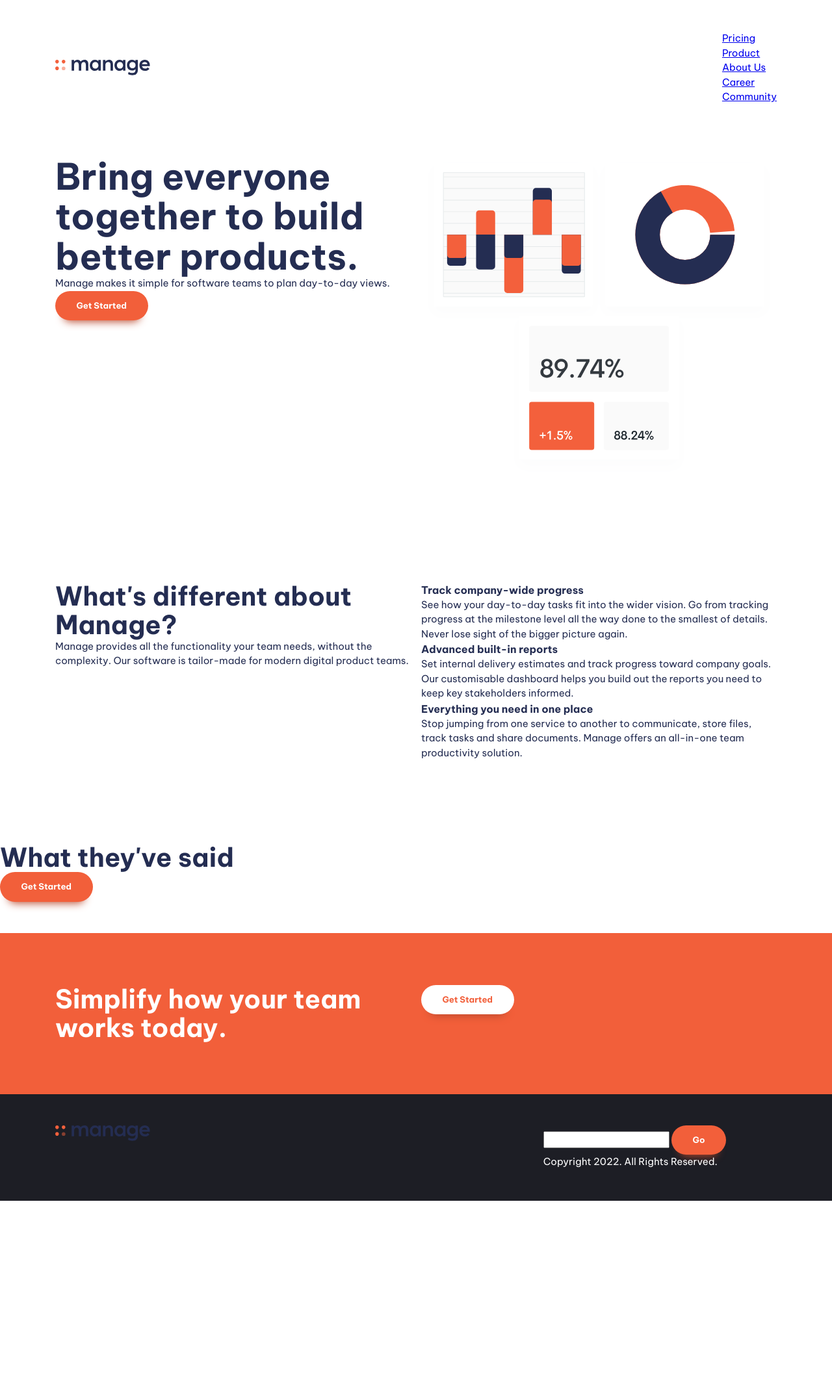
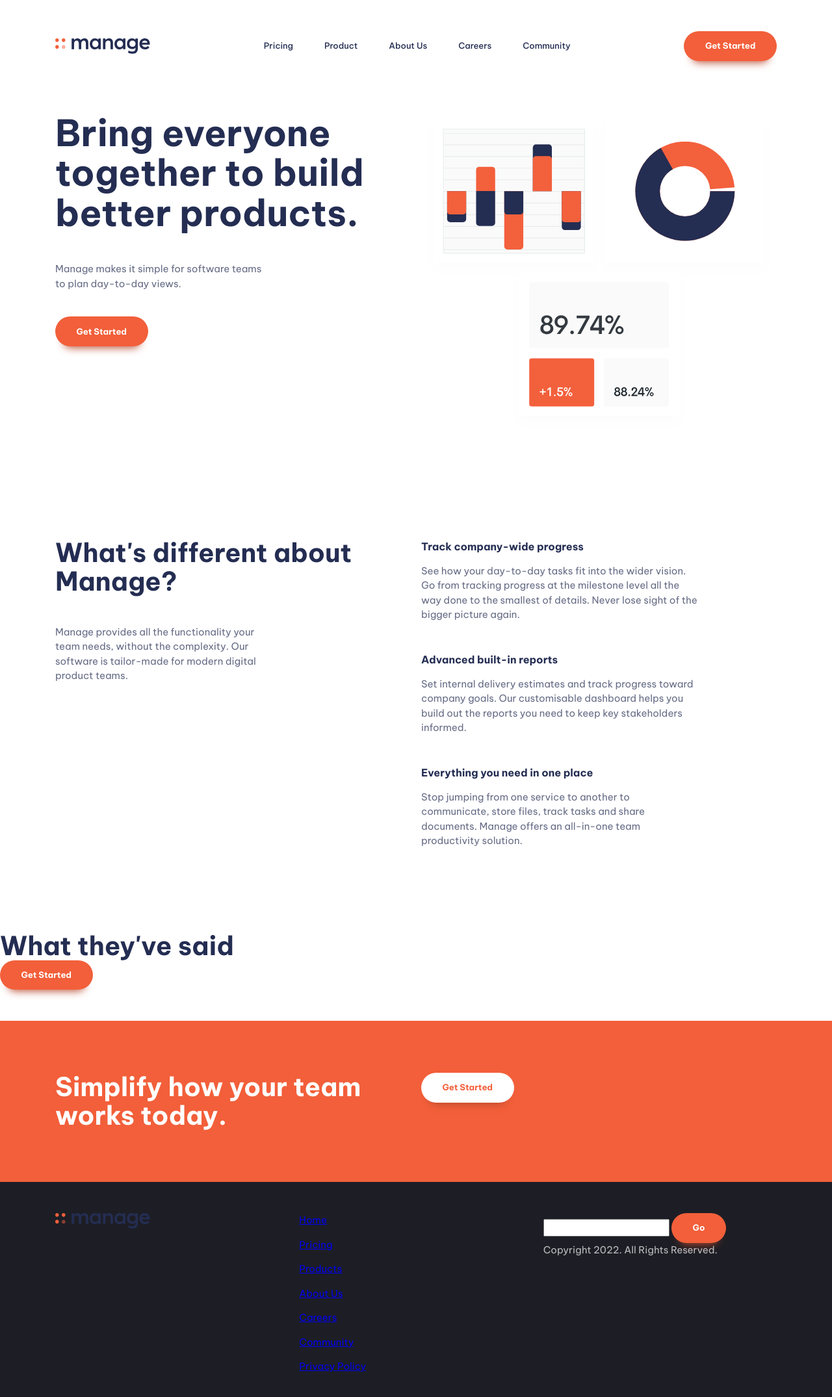
Before and after one commit to pulsar1812/landing-page-vanilla, a website built with Vite: page index.html in a window 1280 px wide. Shown: the whole page at 65% size. Before the commit the page ends 1848 px from the top, so only its background shows below. Built offline with nearby package versions, Linux system fonts and the light colour scheme; a web font is replaced by a local one.

Commit message:
Finish Part 5

```diff
--- a/index.html
+++ b/index.html
@@ -11,6 +11,7 @@
       rel="stylesheet"
     />
     <link rel="stylesheet" href="style.css" />
+    <script type="module" src="/main.js" defer></script>
     <title>Vite App</title>
   </head>
   <body>
@@ -42,11 +43,13 @@
               <li><a href="#">Pricing</a></li>
               <li><a href="#">Product</a></li>
               <li><a href="#">About Us</a></li>
-              <li><a href="#">Career</a></li>
+              <li><a href="#">Careers</a></li>
               <li><a href="#">Community</a></li>
             </ul>
           </nav>
-          <button class="button" style="display: none">Get Started</button>
+          <button class="button display-sm-none display-md-inline-flex">
+            Get Started
+          </button>
         </div>
       </div>
     </header>
@@ -55,7 +58,7 @@
       <section class="padding-block-900">
         <div class="container">
           <div class="even-columns">
-            <div>
+            <div class="flow">
               <h1 class="fs-primary-heading fw-bold">
                 Bring everyone together to build better products.
               </h1>
@@ -75,7 +78,7 @@
       <section class="padding-block-900">
         <div class="container">
           <div class="even-columns">
-            <div>
+            <div class="flow">
               <h2 class="fs-secondary-heading fw-bold">
                 What's different about Manage?
               </h2>
@@ -86,33 +89,40 @@
               </p>
             </div>
             <div>
-              <ul class="numbered-items" role="list">
+              <ul class="numbered-items flow" role="list">
                 <li>
+                  <div class="flow" style="--flow-spacer: 1em">
                     <h3 class="fs-600 fw-bold">Track company-wide progress</h3>
-                  <p>
-                    See how your day-to-day tasks fit into the wider vision. Go
-                    from tracking progress at the milestone level all the way
-                    done to the smallest of details. Never lose sight of the
-                    bigger picture again.
+                    <p data-width="wide">
+                      See how your day-to-day tasks fit into the wider vision.
+                      Go from tracking progress at the milestone level all the
+                      way done to the smallest of details. Never lose sight of
+                      the bigger picture again.
                     </p>
+                  </div>
                 </li>
                 <li>
+                  <div class="flow" style="--flow-spacer: 1em">
                     <h3 class="fs-600 fw-bold">Advanced built-in reports</h3>
-                  <p>
+                    <p data-width="wide">
                       Set internal delivery estimates and track progress toward
                       company goals. Our customisable dashboard helps you build
-                    out the reports you need to keep key stakeholders informed.
+                      out the reports you need to keep key stakeholders
+                      informed.
                     </p>
+                  </div>
                 </li>
                 <li>
+                  <div class="flow" style="--flow-spacer: 1em">
                     <h3 class="fs-600 fw-bold">
                       Everything you need in one place
                     </h3>
-                  <p>
+                    <p data-width="wide">
                       Stop jumping from one service to another to communicate,
-                    store files, track tasks and share documents. Manage offers
-                    an all-in-one team productivity solution.
+                      store files, track tasks and share documents. Manage
+                      offers an all-in-one team productivity solution.
                     </p>
+                  </div>
                 </li>
               </ul>
             </div>
@@ -159,14 +169,19 @@
 
           <div>
             <nav class="footer-nav">
-              <ul role="list" aria-label="Footer">
-                <li><a href="#"></a></li>
-                <li><a href="#"></a></li>
-                <li><a href="#"></a></li>
-                <li><a href="#"></a></li>
-                <li><a href="#"></a></li>
-                <li><a href="#"></a></li>
-                <li><a href="#"></a></li>
+              <ul
+                role="list"
+                aria-label="Footer"
+                class="flow"
+                style="--flow-spacer: 1em"
+              >
+                <li><a href="#">Home</a></li>
+                <li><a href="#">Pricing</a></li>
+                <li><a href="#">Products</a></li>
+                <li><a href="#">About Us</a></li>
+                <li><a href="#">Careers</a></li>
+                <li><a href="#">Community</a></li>
+                <li><a href="#">Privacy Policy</a></li>
               </ul>
             </nav>
           </div>
@@ -181,7 +196,5 @@
         </div>
       </div>
     </footer>
-
-    <script type="module" src="/main.js"></script>
   </body>
 </html>
--- a/main.js
+++ b/main.js
@@ -1,3 +1,4 @@
+const primaryHeader = document.querySelector('.primary-header')
 const navToggle = document.querySelector('.mobile-nav-toggle')
 const primaryNav = document.querySelector('.primary-navigation')
 
@@ -6,4 +7,5 @@ navToggle.addEventListener('click', () => {
     ? navToggle.setAttribute('aria-expanded', false)
     : navToggle.setAttribute('aria-expanded', true)
   primaryNav.toggleAttribute('data-visible')
+  primaryHeader.toggleAttribute('data-overlay')
 })
--- a/style.css
+++ b/style.css
@@ -119,6 +119,135 @@ svg {
   }
 }
 
+/* General Styling */
+body {
+  font-family: var(--ff-body);
+  font-size: var(--fs-body);
+  color: var(--clr-primary-400);
+}
+
+p:not([class]) {
+  opacity: 0.7;
+  max-width: 32ch;
+}
+
+p[data-width="wide"] {
+  max-width: 42ch;
+}
+
+/* Button */
+.button {
+  display: inline-flex;
+  font-size: var(--fs-button);
+  font-weight: var(--fw-bold);
+  line-height: 1;
+  text-decoration: none;
+  background-color: var(--clr-accent-400);
+  color: var(--clr-neutral-100);
+  padding: 1.25em 2.5em;
+  border: 0;
+  border-radius: 100vmax;
+  box-shadow: 0 1.125em 1em -1em var(--clr-accent-500);
+  cursor: pointer;
+}
+
+.button[data-type='inverted'] {
+  background-color: var(--clr-neutral-100);
+  color: var(--clr-accent-400);
+}
+
+.button:hover,
+.button:focus-visible {
+  background-color: var(--clr-accent-300);
+}
+
+.button[data-type='inverted']:hover,
+.button[data-type='inverted']:focus-visible {
+  background-color: var(--clr-neutral-100);
+  color: var(--clr-accent-300);
+}
+
+/* Navigation */
+.primary-header {
+  padding-top: var(--size-700);
+}
+
+.nav-wrapper {
+  display: flex;
+  justify-content: space-between;
+  align-items: center;
+}
+
+.mobile-nav-toggle {
+  display: none;
+}
+
+.nav-list {
+  font-size: var(--fs-nav);
+}
+
+.nav-list {
+  display: flex;
+  gap: clamp(var(--size-400), 5vw, var(--size-700));
+  font-weight: var(--fw-semibold);
+}
+
+.nav-list a {
+  text-decoration: none;
+  color: var(--clr-primary-400)
+}
+
+.nav-list a:hover,
+.nav-list a:focus {
+  color: var(--clr-accent-400)
+}
+
+/* Not mobile-first, but less override to do, so it's fine */
+@media (max-width: 50em) {
+  .primary-navigation {
+    display: none;
+    position: fixed;
+    max-width: 25rem;
+    background: var(--clr-neutral-100);
+    padding: var(--size-700);
+    inset: 7rem var(--size-400) auto;
+    margin-inline: auto;
+    border-radius: var(--size-100);
+    box-shadow: 0 0 0.75em rgb(0, 0, 0, 0.05);
+  }
+
+  .primary-header[data-overlay]::before {
+    content: '';
+    position: fixed;
+    inset: 0;
+    background-image: linear-gradient(rgb(0 0 0 / 0), rgb(0 0 0 / 0.8));
+  }
+
+  .nav-list {
+    display: grid;
+    gap: var(--size-600);
+    text-align: center;
+    font-weight: var(--fw-bold);
+  }
+
+  .primary-navigation[data-visible] {
+    display: block;
+    position: fixed;
+  }
+
+  .mobile-nav-toggle {
+    display: block;
+    background: transparent;
+    border: 0;
+    padding: 0.5em;
+    cursor: pointer;
+  }
+
+  .mobile-nav-toggle .icon-close {
+    display: none;
+  }
+}
+
 /* Utility classes */
 .visually-hidden {
   position: absolute !important;
@@ -130,6 +259,30 @@ svg {
   clip: rect(0,0,0,0) !important;
   white-space: nowrap !important;
   border: 0 !important;
+}
+
+.container {
+  --max-width: 1110px;
+  --padding: 1rem;
+
+  width: min(var(--max-width), 100% - var(--padding) * 2);
+  margin-inline: auto;
+}
+
+.even-columns {
+  display: grid;
+  gap: 1rem;
+}
+
+@media (min-width: 50em) {
+  .even-columns {
+    grid-auto-flow: column;
+    grid-auto-columns: 1fr;
+  }
+}
+
+:where(.flow :not(:first-child)) {
+  margin-top: var(--flow-spacer, 3em);
 }
 
 .text-primary-400 {
@@ -195,107 +348,12 @@ svg {
   padding-block: var(--size-700);
 }
 
-.container {
-  --max-width: 1110px;
-  --padding: 1rem;
-
-  width: min(var(--max-width), 100% - var(--padding) * 2);
-  margin-inline: auto;
-}
-
-.even-columns {
-  display: grid;
-  gap: 1rem;
+.display-sm-none {
+  display: none;
 }
 
 @media (min-width: 50em) {
-  .even-columns {
-    grid-auto-flow: column;
-    grid-auto-columns: 1fr;
+  .display-md-inline-flex {
+    display: inline-flex;
   }
 }
-
-/* General Styling */
-body {
-  font-family: var(--ff-body);
-  font-size: var(--fs-body);
-  color: var(--clr-primary-400);
-}
-
-/* Button */
-.button {
-  display: inline-flex;
-  font-size: var(--fs-button);
-  font-weight: var(--fw-bold);
-  line-height: 1;
-  text-decoration: none;
-  background-color: var(--clr-accent-400);
-  color: var(--clr-neutral-100);
-  padding: 1.25em 2.5em;
-  border: 0;
-  border-radius: 100vmax;
-  box-shadow: 0 1.125em 1em -1em var(--clr-accent-500);
-  cursor: pointer;
-}
-
-.button[data-type='inverted'] {
-  background-color: var(--clr-neutral-100);
-  color: var(--clr-accent-400);
-}
-
-.button:hover,
-.button:focus-visible {
-  background-color: var(--clr-accent-300);
-}
-
-.button[data-type='inverted']:hover,
-.button[data-type='inverted']:focus-visible {
-  background-color: var(--clr-neutral-100);
-  color: var(--clr-accent-300);
-}
-
-/* Navigation */
-.primary-header {
-  padding-top: var(--size-700);
-}
-
-.nav-wrapper {
-  display: flex;
-  justify-content: space-between;
-  align-items: center;
-}
-
-.mobile-nav-toggle {
-  display: none;
-}
-
-/* Not mobile-first, but less override to do, so it's fine */
-@media (max-width: 50em) {
-  .primary-navigation {
-    display: none;
-    position: fixed;
-
-  }
-
-  .primary-navigation[data-visible] {
-    display: block;
-    position: fixed;
-  }
-
-  .mobile-nav-toggle {
-    display: block;
-    background: transparent;
-    border: 0;
-    padding: 0.5em;
-    cursor: pointer;
-  }
-
-  .mobile-nav-toggle .icon-close {
-    display: none;
-  }
-}
-
-.opened {
-  display: block;
-  position: fixed;
-}
```
Lines whose indentation alone changed are shown as unchanged.
